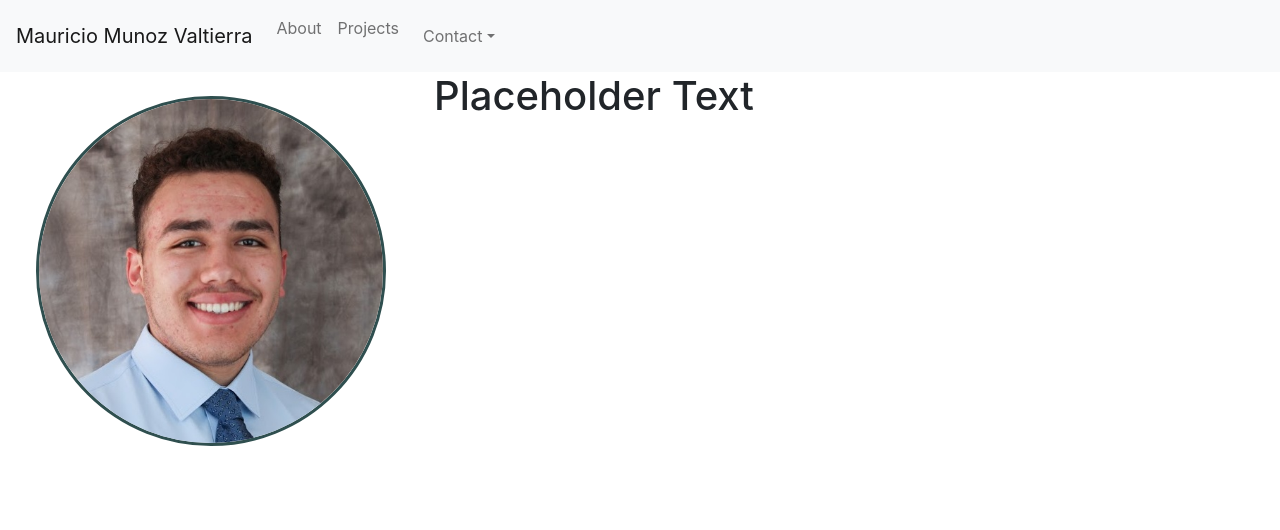
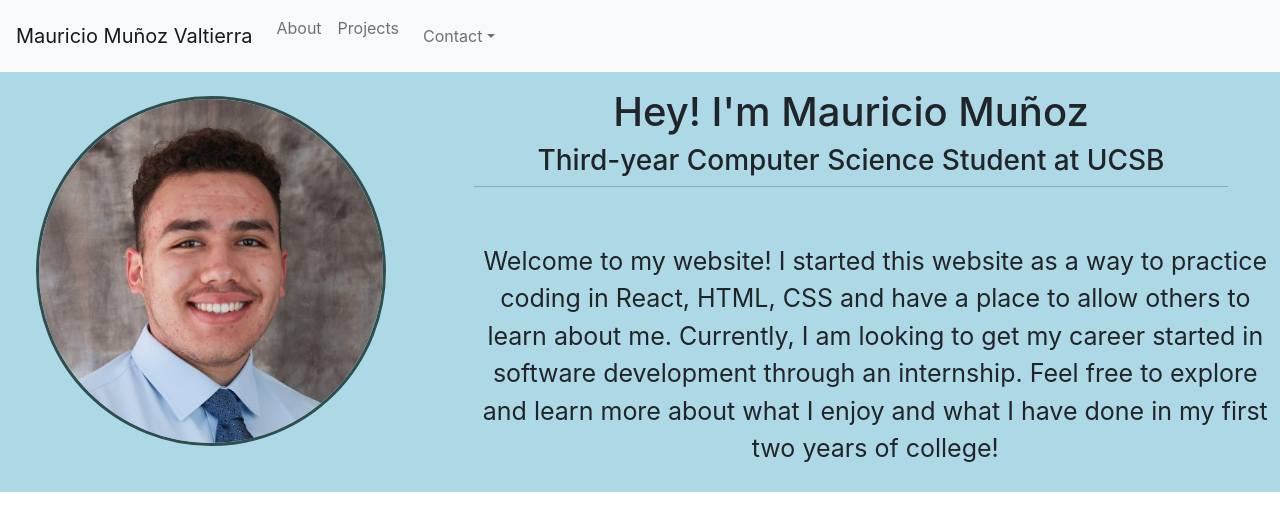
Before and after one commit to mmunozvaltierra/mmunozvaltierra.github.io, a React (Create React App) app: page / in a window 1280 px wide. Shown: the top 530 px of the page. Built offline with nearby package versions, Linux system fonts and the light colour scheme.

Commit message:
Create Intro section

```diff
--- a/package.json
+++ b/package.json
@@ -10,7 +10,7 @@
     "bootstrap": "^5.0.2",
     "gh-pages": "^3.2.3",
     "react": "^17.0.2",
-    "react-bootstrap": "^2.0.0-beta.4",
+    "react-bootstrap": "^1.6.1",
     "react-dom": "^17.0.2",
     "react-scripts": "4.0.3",
     "web-vitals": "^1.0.1"
--- a/src/App.css
+++ b/src/App.css
@@ -28,6 +28,10 @@
   color: #61dafb;
 }
 
+#intro-section {
+  background-color: lightblue;
+}
+
 #author-img {
   size: 70%;
   border: darkslategrey;
@@ -36,6 +40,12 @@
   width: 350px;
   max-width: 100%;
   height: auto;
+}
+
+#intro-text {
+  font-size: 25px;
+  margin: 3%;
+  max-width:100%;
 }
 
 @keyframes App-logo-spin {
--- a/src/App.js
+++ b/src/App.js
@@ -1,6 +1,6 @@
 import './App.css';
 import NavBar from './components/NavBar'
-import About from './components/About'
+import Intro from './components/Intro'
 
 function App() {
   return (
@@ -8,7 +8,7 @@ function App() {
       <header className="bg-light px-3">
         <NavBar></NavBar>
       </header>
-        <About></About>
+        <Intro></Intro>
     </div>
   );
 }
--- a/src/components/About.jsx
+++ /dev/null
@@ -1,20 +0,0 @@
-import React, { Component } from 'react'
-import { Container, Col, Row, Image } from 'react-bootstrap'
-import portrait from '../images/professionalPortrait.jpg'
-
-export default class About extends Component {
-    render() {
-        return (
-            <Container fluid>
-                <Row>
-                    <Col xl="auto">
-                        <Image src={portrait} alt='Picture' id="author-img" className="float-left img-fluid rounded-circle m-4"/>
-                    </Col>
-                    <Col>
-                        <h1>Placeholder Text</h1>
-                    </Col>
-                </Row>
-            </Container>
-        )
-    }
-}
--- /dev/null
+++ b/src/components/Intro.jsx
@@ -0,0 +1,33 @@
+import React, { Component } from 'react'
+import { Container, Col, Row, Image } from 'react-bootstrap'
+import portrait from '../images/professionalPortrait.jpg'
+
+export default class Intro extends Component {
+    render() {
+        return (
+            <Container fluid id="intro-section">
+                <Row>
+                    <Col xl="auto">
+                        <Image src={portrait} alt='Picture' id="author-img" className="m-4 img-fluid rounded-circle d-flex justify-content"/>
+                    </Col>
+                    <Col>
+                        <Container className="text-center">
+                            <Row className="m-3">
+                                <h1>Hey! I'm Mauricio Muñoz</h1>
+                                <h3>Third-year Computer Science Student at UCSB</h3>
+                                <hr></hr>
+                            </Row>
+                            <Row>
+                                <p id="intro-text">Welcome to my website! I started this website as a way to practice coding in React, HTML, CSS and
+                                    have a place to allow others to learn about me. Currently, I am looking to get my career started
+                                    in software development through an internship. Feel free to explore and learn more about what I enjoy
+                                    and what I have done in my first two years of college!
+                                </p>
+                            </Row>
+                        </Container>
+                    </Col>
+                </Row>
+            </Container>
+        )
+    }
+}
--- a/src/components/NavBar.jsx
+++ b/src/components/NavBar.jsx
@@ -5,7 +5,7 @@ export default class NavBar extends Component {
     render() {
         return (
             <Navbar bg="light" expand="lg">
-                <Navbar.Brand href="#home">Mauricio Munoz Valtierra</Navbar.Brand>
+                <Navbar.Brand href="#home">Mauricio Muñoz Valtierra</Navbar.Brand>
                 <Navbar.Toggle aria-controls="basic-navbar-nav" />
                 <Navbar.Collapse id="basic-navbar-nav">
                 <Nav className="me-auto">
```
Also changed, not shown: 1 other file (tests, documents, lock files or other folders).
